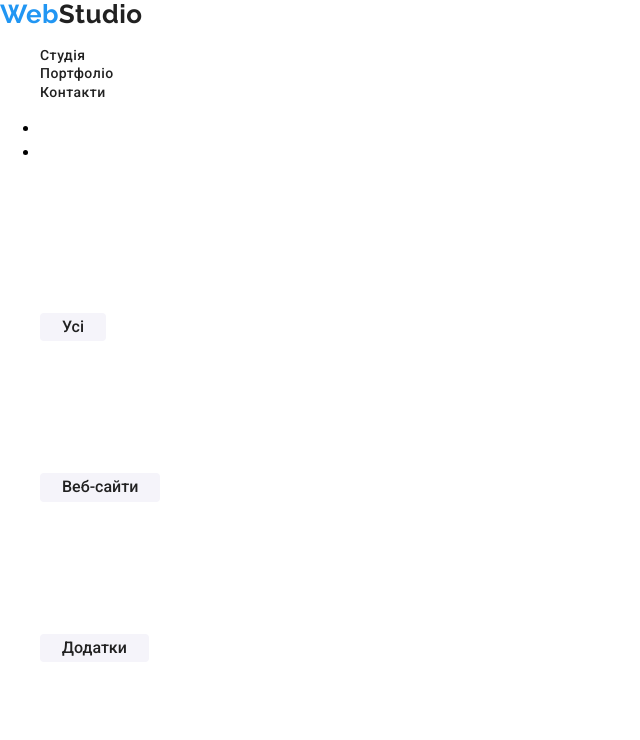
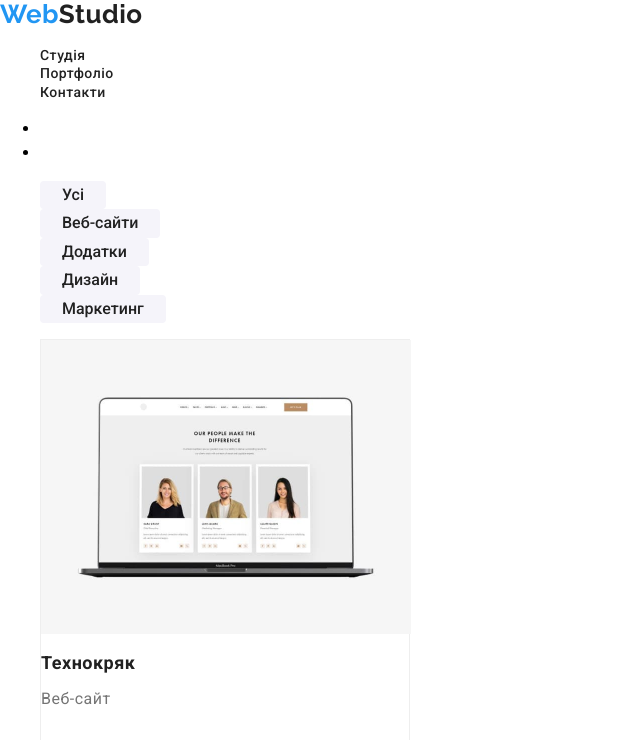
Before and after one commit to vadrille12/goit-markup-hw-02, a plain HTML site: page portfolio.html in a window 1280 px wide. Shown: the top 740 px of the page, without its empty margins (0-640 px from the left). Drawn offline with nearby package versions, Linux system fonts and the light colour scheme.

Commit message:
update css files

```diff
--- a/css/header.css
+++ b/css/header.css
@@ -39,3 +39,7 @@
     text-decoration: none;
     color: var(--secondary-font-color);
 }
+
+.contact:hover {
+    color: #2196F3;
+}
--- a/css/home.css
+++ b/css/home.css
@@ -63,8 +63,6 @@
     border: 1px solid #EEEEEE;
     width: 270px;
     height: 368px;
-    margin: 0;
-    margin-bottom: 30px;
     box-shadow: 0px 1px 3px rgba(0, 0, 0, 0.12), 0px 1px 1px rgba(0, 0, 0, 0.14), 0px 2px 1px rgba(0, 0, 0, 0.2);
     border-radius: 0px 0px 4px 4px;
 }
--- a/css/portfolio.css
+++ b/css/portfolio.css
@@ -9,8 +9,6 @@
     letter-spacing: 6%;
     border-radius: 4px;
     color: var(--main-font-color);
-    margin: 0;
-    margin-top: 132px;
 }
 
 .container-bg {
@@ -19,8 +17,6 @@
     border: 1px solid #EEEEEE;
     width: 370px;
     height: 404px;
-    margin: 0;
-    margin-bottom: 30px;
 }
 
 .s2-port-title {
@@ -33,8 +29,6 @@
 .s2-port-text {
     color: var(--secondary-font-color);
     font-size: 16px;
-    margin: 0;
-    margin-bottom: 94px;
     width: 270px;
     font-weight: 400;
 }
```
